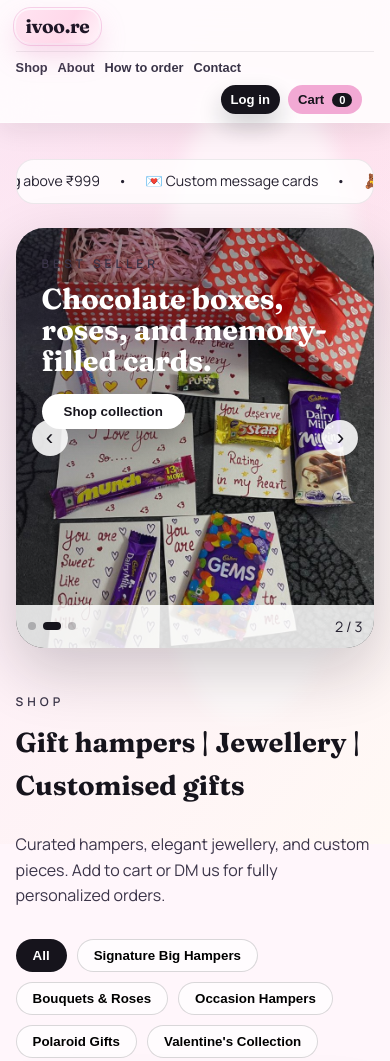
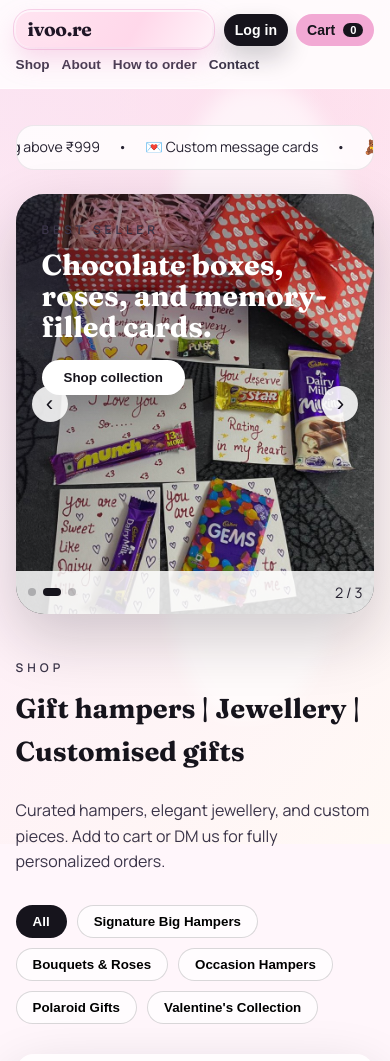
Before and after one commit to sarthakgarg07/Shopping_website, a plain HTML site: page index.html in a window 390 px wide. Shown: the top 1061 px of the page. Drawn offline with Linux system fonts and the light colour scheme.

Commit message:
Revert "Refine mobile header spacing and nav boundary"
This reverts commit 781a80ee43a7e2a20dd98edaa64f041473e6e554.

```diff
--- a/styles.css
+++ b/styles.css
@@ -59,7 +59,6 @@
   backdrop-filter: blur(18px);
   z-index: 10;
   border-bottom: 1px solid rgba(255, 255, 255, 0.6);
-  box-shadow: 0 8px 24px rgba(22, 20, 28, 0.08);
 }
 
 .brand {
@@ -802,17 +801,15 @@
 
 @media (max-width: 900px) {
   .site-header {
-    display: grid;
-    grid-template-columns: 1fr auto;
-    padding: 14px 4vw 10px;
-    gap: 10px 12px;
+    padding: 16px 4vw;
+    gap: 12px;
     align-items: center;
+    flex-wrap: wrap;
   }
 
   .brand {
-    justify-self: start;
-    max-width: fit-content;
-    padding: 7px 12px;
+    flex: 1 1 auto;
+    min-width: 0;
   }
 
   .brand-name {
@@ -825,17 +822,16 @@
   }
 
   .nav-links {
-    grid-column: 1 / -1;
+    order: 3;
     width: 100%;
     overflow-x: auto;
     white-space: nowrap;
-    padding: 10px 0 2px;
-    border-top: 1px solid rgba(22, 20, 28, 0.08);
+    padding-bottom: 4px;
     gap: 14px;
   }
 
   .header-actions {
-    justify-self: end;
+    flex: 0 0 auto;
     justify-content: flex-end;
     gap: 8px;
   }
@@ -876,13 +872,12 @@
 
 @media (max-width: 600px) {
   .site-header {
-    grid-template-columns: 1fr auto;
-    row-gap: 8px;
-    padding: 10px 4vw 8px;
+    row-gap: 10px;
+    padding: 12px 4vw;
   }
 
   .brand {
-    padding: 6px 10px;
+    padding: 7px 12px;
     border-radius: 14px;
   }
 
@@ -898,8 +893,8 @@
 
   .header-actions .pill-btn,
   .header-actions .cart-btn {
-    padding: 7px 10px;
-    font-size: 0.82rem;
+    padding: 8px 11px;
+    font-size: 0.88rem;
   }
 
   .cart-count {
@@ -908,13 +903,13 @@
   }
 
   .nav-links {
+    order: 3;
     width: 100%;
-    gap: 10px;
-    padding-top: 8px;
+    gap: 12px;
   }
 
   .nav-link {
-    font-size: 0.8rem;
+    font-size: 0.85rem;
   }
 
   .section-header {
```
